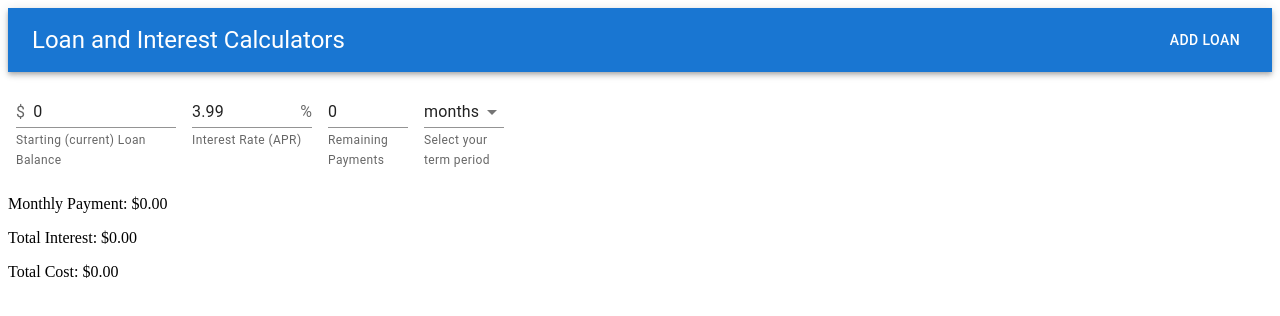
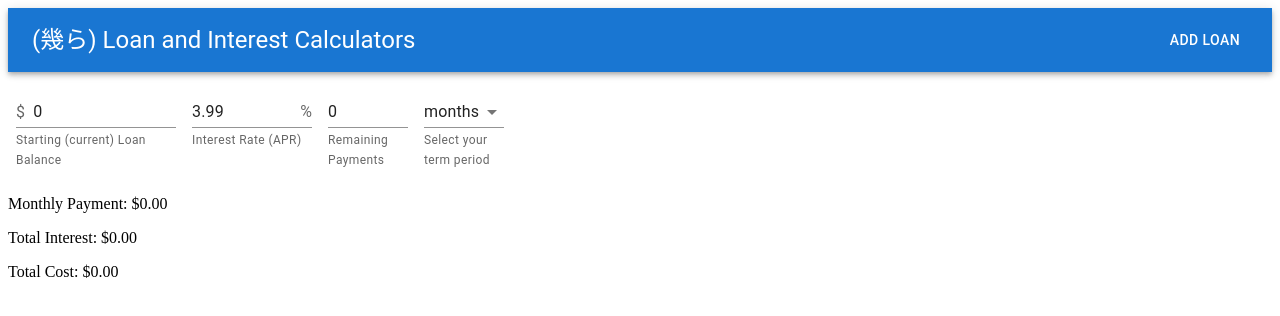
Before and after one commit to shindekokoro/kura, a React (Vite) app in the folder client/: page / in a window 1280 px wide. Shown: the top 316 px of the page. Built offline with nearby package versions, Linux system fonts and the light colour scheme.

Commit message:
Add kanji to title

```diff
--- a/client/src/App.jsx
+++ b/client/src/App.jsx
@@ -4,7 +4,7 @@ import { AppBar, Box, Button, Toolbar, Typography } from '@mui/material';
 
 function App() {
   const [loanCount, setLoanCount] = useState(1);
-  console.log(loanCount);
+
   let forms = [];
   for (let i = 0; i < loanCount; i++) {
     forms.push(<LoanForm key={i} />);
@@ -16,7 +16,7 @@ function App() {
         <AppBar position="static">
           <Toolbar>
             <Typography variant="h5" component="div" sx={{ flexGrow: 1 }}>
-              Loan and Interest Calculators
+              (幾ら) Loan and Interest Calculators
             </Typography>
             <Button color="inherit" onClick={() => setLoanCount(loanCount + 1)}>
               Add Loan
```
